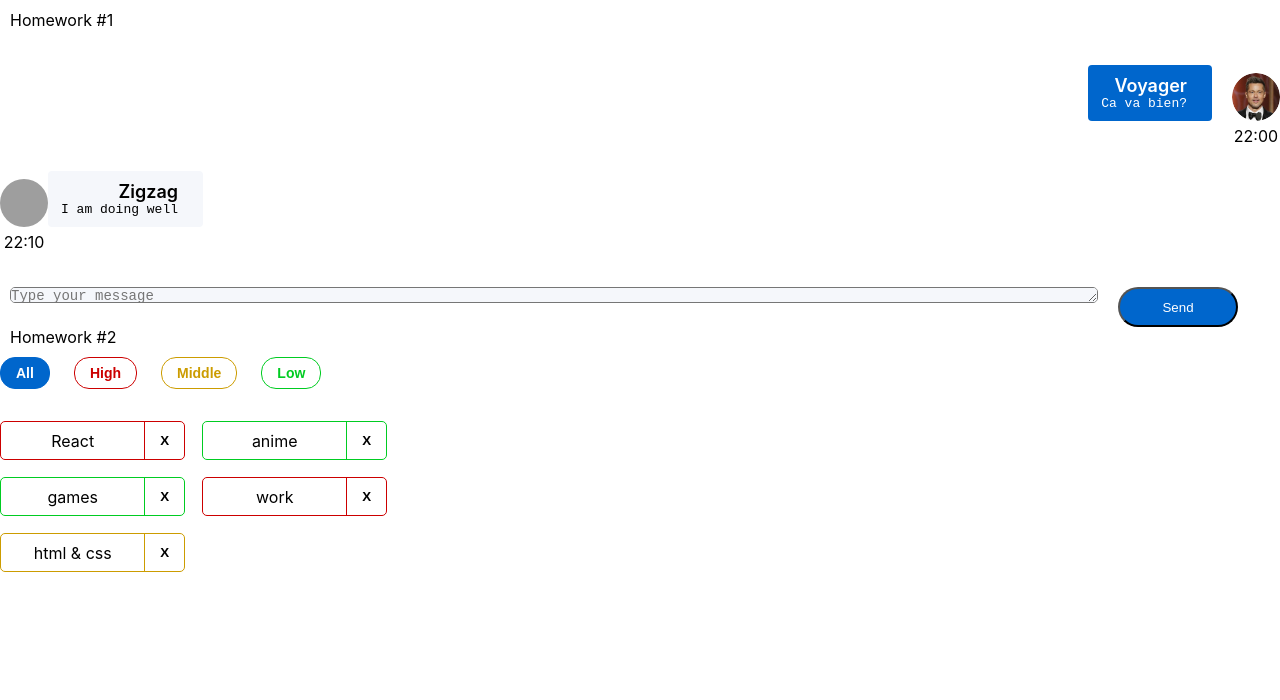
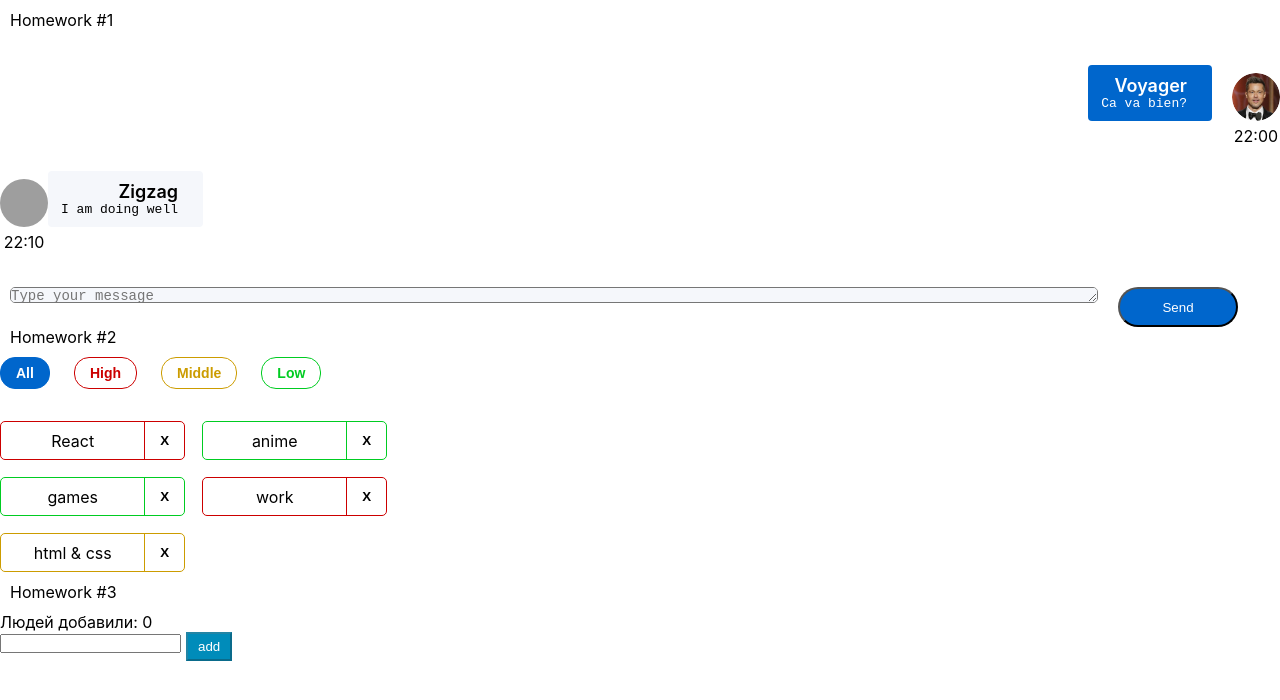
Before and after one commit to Cypress-DX/hws2-master, a React (Create React App) app: page / in a window 1280 px wide. Shown: the top 700 px of the page. Built offline with nearby package versions, Linux system fonts and the light colour scheme; grey boxes are pictures that could not be loaded.

Commit message:
Home work #3

```diff
--- a/src/s1-main/App.tsx
+++ b/src/s1-main/App.tsx
@@ -2,6 +2,7 @@
 import s from './App.module.css'
 import HW1 from '../s2-homeworks/hw01/HW1'
 import HW2 from "../s2-homeworks/hw02/HW2";
+import HW3 from "../s2-homeworks/hw03/HW3";
 
 function App() {
     return (
@@ -9,7 +10,7 @@
             <HW1/>
             {/*раскомментировать по ходу выполнения*/}
             <HW2/>
-            {/*<HW3/>*/}
+            <HW3/>
             {/*<HW4/>*/}
 
             {/*при выполнении дз 5 и более - закомментировать здесь дз 1-4, так как они есть внутри дз 5*/}
--- a/src/s2-homeworks/hw03/Greeting.module.css
+++ b/src/s2-homeworks/hw03/Greeting.module.css
@@ -2,9 +2,13 @@
 }
 
 .inputAndButtonContainer {
+    display: flex;
 }
 
 .error {
+    border: #cc0000;
+
+
 }
 
 .input {
@@ -14,9 +18,15 @@
 }
 
 .errorInput {
+    border: red solid 2px;
 }
 
 .button {
+    margin-left: 5px;
+    background-color: #008CBA;
+    color: white;
+    padding: 5px 10px;
+
 }
 
 .button:focus {
--- a/src/s2-homeworks/hw03/Greeting.tsx
+++ b/src/s2-homeworks/hw03/Greeting.tsx
@@ -1,15 +1,15 @@
-import React, {ChangeEvent, KeyboardEvent} from 'react'
+import React, {ChangeEvent, KeyboardEvent, MouseEventHandler, useState} from 'react'
 import s from './Greeting.module.css'
 
 type GreetingPropsType = {
-    name: any // need to fix any
-    setNameCallback: any // need to fix any
-    addUser: any // need to fix any
-    onBlur: any // need to fix any
-    onEnter: any // need to fix any
-    error: any // need to fix any
-    totalUsers: any // need to fix any
-    lastUserName?: any // need to fix any
+    name: string // need to fix any
+    setNameCallback: (e:ChangeEvent<HTMLInputElement>) => void // need to fix any
+    addUser: () => void // need to fix any
+    onBlur: () => void // need to fix any
+    onEnter: (event: KeyboardEvent<HTMLInputElement>) => void // need to fix any
+    error: string | null // need to fix any
+    totalUsers: number // need to fix any
+    lastUserName?:string// need to fix any
 }
 
 // презентационная компонента (для верстальщика)
@@ -25,7 +25,9 @@
         lastUserName,
     } // деструктуризация пропсов
 ) => {
-    const inputClass = s.errorInput // need to fix with (?:)
+
+    const inputClass = error ? s.errorInput : ''// need to fix with (?:)
+
 
     return (
         <div id={'hw3-form'} className={s.greetingForm}>
--- a/src/s2-homeworks/hw03/GreetingContainer.tsx
+++ b/src/s2-homeworks/hw03/GreetingContainer.tsx
@@ -1,20 +1,34 @@
-import React, { ChangeEvent, KeyboardEvent, useState } from 'react'
+import React, {ChangeEvent, KeyboardEvent, useState} from 'react'
 import Greeting from './Greeting'
-import { UserType } from './HW3'
+import {UserType} from './HW3'
 
 type GreetingContainerPropsType = {
-    users: any // need to fix any
-    addUserCallback: any // need to fix any
+    users: Array<UserType> // need to fix any
+    addUserCallback: (name: string) => void // need to fix any
 }
 
-export const pureAddUser = (name: any, setError: any, setName: any, addUserCallback: any) => {
+export const pureAddUser = (name: string, setError: (error: string | null)=>void, setName: (name:string)=>void, addUserCallback:
+    (name: string) => void) => {
+    if (name.trim() !== "") {
+        setName(name)
+        addUserCallback(name)
+        setName('')
+    } else {
+        setError("Ошибка! Введите имя!")
+    }
     // если имя пустое - показать ошибку, иначе - добавить юзера и очистить инпут
 }
 
-export const pureOnBlur = (name: any, setError: any) => { // если имя пустое - показать ошибку
+export const pureOnBlur = (name: string, setError: (error:string)=>void) => { // если имя пустое - показать ошибку
+    if (!name.trim()) {
+        setError('Ошибка! Введите имя!')
+    }
 }
 
-export const pureOnEnter = (e: any, addUser: any) => { // если нажата кнопка Enter - добавить
+export const pureOnEnter = (e: KeyboardEvent<HTMLInputElement>, addUser: ()=>void) => {
+    if (e.key === "Enter") {
+        addUser()
+    }// если нажата кнопка Enter - добавить
 }
 
 // более простой и понятный для новичков
@@ -23,14 +37,14 @@
 // более современный и удобный для про :)
 const GreetingContainer: React.FC<GreetingContainerPropsType> = ({
     users,
-    addUserCallback,
-}) => {
+    addUserCallback
+                                                                 }) => {
     // деструктуризация пропсов
-    const [name, setName] = useState<any>('') // need to fix any
-    const [error, setError] = useState<any>('') // need to fix any
+    let [name, setName] = useState<string>('') // need to fix any
+    let [error, setError] = useState<string | null>(null) // need to fix any
 
-    const setNameCallback = (e: any) => { // need to fix any
-        setName('some name') // need to fix
+    const setNameCallback = (e:ChangeEvent<HTMLInputElement>) => { // need to fix any
+        setName(e.currentTarget.value) // need to fix
 
         error && setError('')
     }
@@ -42,12 +56,20 @@
         pureOnBlur(name, setError)
     }
 
-    const onEnter = (e: any) => {
+    const onEnter = (e: KeyboardEvent<HTMLInputElement>) => {
         pureOnEnter(e, addUser)
     }
 
-    const totalUsers = 0 // need to fix
-    const lastUserName = 'some name' // need to fix
+    const totalUsers = users.length // need to fix
+
+    let lastUserName = '';
+
+    if (users.length > 0) {
+        lastUserName = users[users.length-1].name
+    }
+
+
+    // need to fix
 
     return (
         <Greeting
--- a/src/s2-homeworks/hw03/HW3.tsx
+++ b/src/s2-homeworks/hw03/HW3.tsx
@@ -1,5 +1,5 @@
-import React, { useState } from 'react'
-import { v1 } from 'uuid'
+import React, {useState} from 'react'
+import {v1} from 'uuid'
 import s2 from '../../s1-main/App.module.css'
 import GreetingContainer from './GreetingContainer'
 
@@ -19,20 +19,22 @@
 
 // types
 export type UserType = {
-    _id: any // need to fix any
-    name: any // need to fix any
+    _id: string // need to fix any
+    name: string // need to fix any
 }
 
-export const pureAddUserCallback = (name: any, setUsers: any, users: any) => { // need to fix any
-    const user = { // need to fix
+export const pureAddUserCallback = (name: string, setUsers: (user: Array<UserType>)=>void, users: Array<UserType>) => { // need to fix any
+    const user = {
+        _id: v1(),
+        name: name
     }
-    setUsers([...users, user])
+        setUsers([...users, user])
 }
 
 const HW3 = () => {
-    const [users, setUsers] = useState<any>([]) // need to fix any
+    const [users, setUsers] = useState<Array<UserType>>([]) // need to fix any
 
-    const addUserCallback = (name: any) => { // need to fix any
+    const addUserCallback = (name: string) => { // need to fix any
         pureAddUserCallback(name, setUsers, users)
     }
 
```
